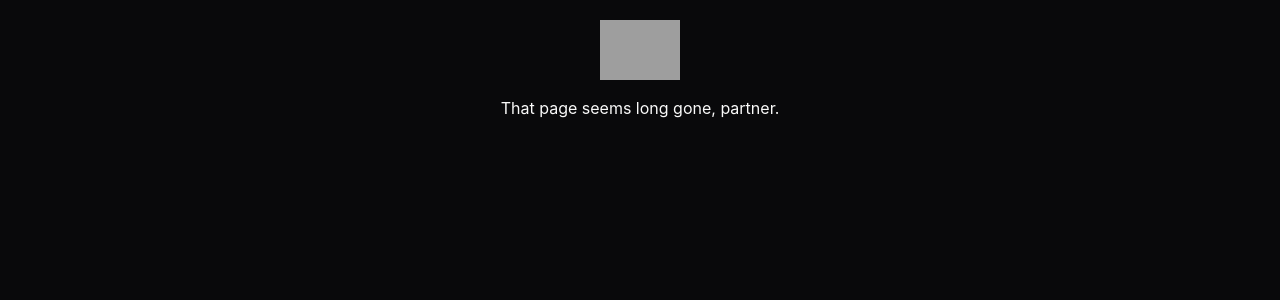
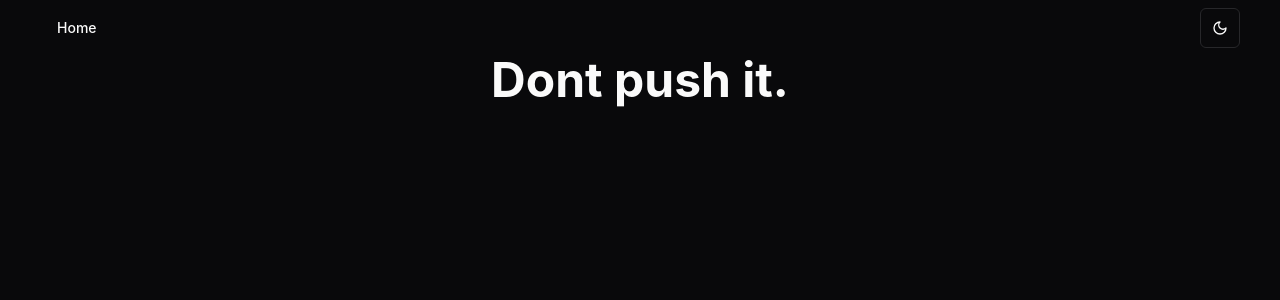
Before and after one commit to TheJoshJ/TheRSGuyBangs, a React (Vite) app: page /average in a window 1280 px wide. Shown: the top 300 px of the page. Built offline with nearby package versions, Linux system fonts and the light colour scheme; grey boxes are pictures that could not be loaded.

Commit message:
tall/average added

```diff
--- a/src/App.tsx
+++ b/src/App.tsx
@@ -5,8 +5,15 @@
 import { QueryClient, QueryClientProvider } from "@tanstack/react-query";
 import { ThemeProvider } from "./components/theme-provider";
 import Short from "./pages/short/Short";
+import Tall from "./pages/tall/Tall";
+import Average from "./pages/average/Average";
 
-const publicRoutes = [{ path: "/", element: <Home /> }, { path: "/short", element: <Short /> }];
+const publicRoutes = [
+  { path: "/", element: <Home /> },
+  { path: "/short", element: <Short /> },
+  { path: "/tall", element: <Tall /> },
+  { path: "/average", element: <Average /> },
+];
 
 const queryClient = new QueryClient();
 
--- a/src/layout/Navbar.tsx
+++ b/src/layout/Navbar.tsx
@@ -1,11 +1,30 @@
 import { ModeToggle } from "@/components/mode-toggle";
+import { Button } from "@/components/ui/button";
+import { useNavigate } from "react-router";
+
+const NavButtons = {
+  Player: { text: "Home", link: "/" },
+};
 
 const Navbar = () => {
+  const navigate = useNavigate();
 
   return (
     <div>
       <div className="flex justify-between p-2 px-10">
-        <div className="flex gap-2"></div>
+        <div className="flex gap-2">
+          {Object.entries(NavButtons).map(([key, { text, link }]) => (
+            <Button
+              variant="ghost"
+              key={key}
+              onClick={() => {
+                navigate(link);
+              }}
+            >
+              {text}
+            </Button>
+          ))}
+        </div>
         <div className="flex flex-row gap-2 items-center">
           <ModeToggle />
         </div>
--- /dev/null
+++ b/src/pages/average/Average.tsx
@@ -0,0 +1,9 @@
+const Average = () => {
+  return (
+    <div className="flex flex-col items-center gap-5">
+      <h1 className="text-5xl font-bold">Dont push it.</h1>
+    </div>
+  );
+};
+
+export default Average;
--- /dev/null
+++ b/src/pages/tall/Tall.tsx
@@ -0,0 +1,9 @@
+const Tall = () => {
+  return (
+    <div className="flex flex-col items-center gap-5">
+      <h1 className="text-5xl font-bold">lol no.</h1>
+    </div>
+  );
+};
+
+export default Tall;
```
